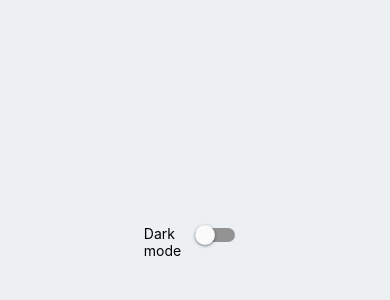
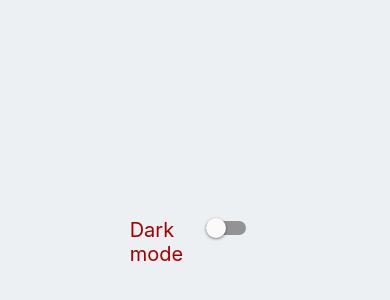
Before and after one commit to claysimps/reactNativeResponsiveTheme, a React Native app: screen / in a window 390 px wide. Shown: the part 180-480 px from the top of the page. Built offline with nearby package versions, Linux system fonts and the light colour scheme.

Commit message:
🎚 Theme switch

```diff
--- a/components/ThemeModeSwitch/ThemeModeSwitch.styles.ts
+++ b/components/ThemeModeSwitch/ThemeModeSwitch.styles.ts
@@ -1,4 +1,5 @@
 import styled from 'styled-components/native';
+import {CustomThemeProps} from '../../constants/Theme';
 
 export const StyledThemeContainer = styled.View`
   flex: 1;
@@ -14,3 +15,8 @@ export const StyledSwitchWrapper = styled.View`
   justify-content: space-between;
   width: 90%;
 `;
+
+export const StyledToggleText = styled.Text<CustomThemeProps>`
+  color: ${(props) => props.theme.text};
+  font-size: 20px;
+`;
--- a/components/ThemeModeSwitch/ThemeModeSwitch.tsx
+++ b/components/ThemeModeSwitch/ThemeModeSwitch.tsx
@@ -8,6 +8,7 @@ import {ThemeModeEnum, setThemeMode} from '../../state/themeMode.slice';
 import {
   StyledSwitchWrapper,
   StyledThemeContainer,
+  StyledToggleText,
 } from './ThemeModeSwitch.styles';
 
 export interface CalculatorProps {}
@@ -21,7 +22,7 @@ export const ThemeModeSwitch: FC<CalculatorProps> = () => {
   return (
     <StyledThemeContainer>
       <StyledSwitchWrapper>
-        <Text>Dark mode</Text>
+        <StyledToggleText>Dark mode</StyledToggleText>
         <Switch
           value={themeMode === DARK}
           onValueChange={(value) => {
```
